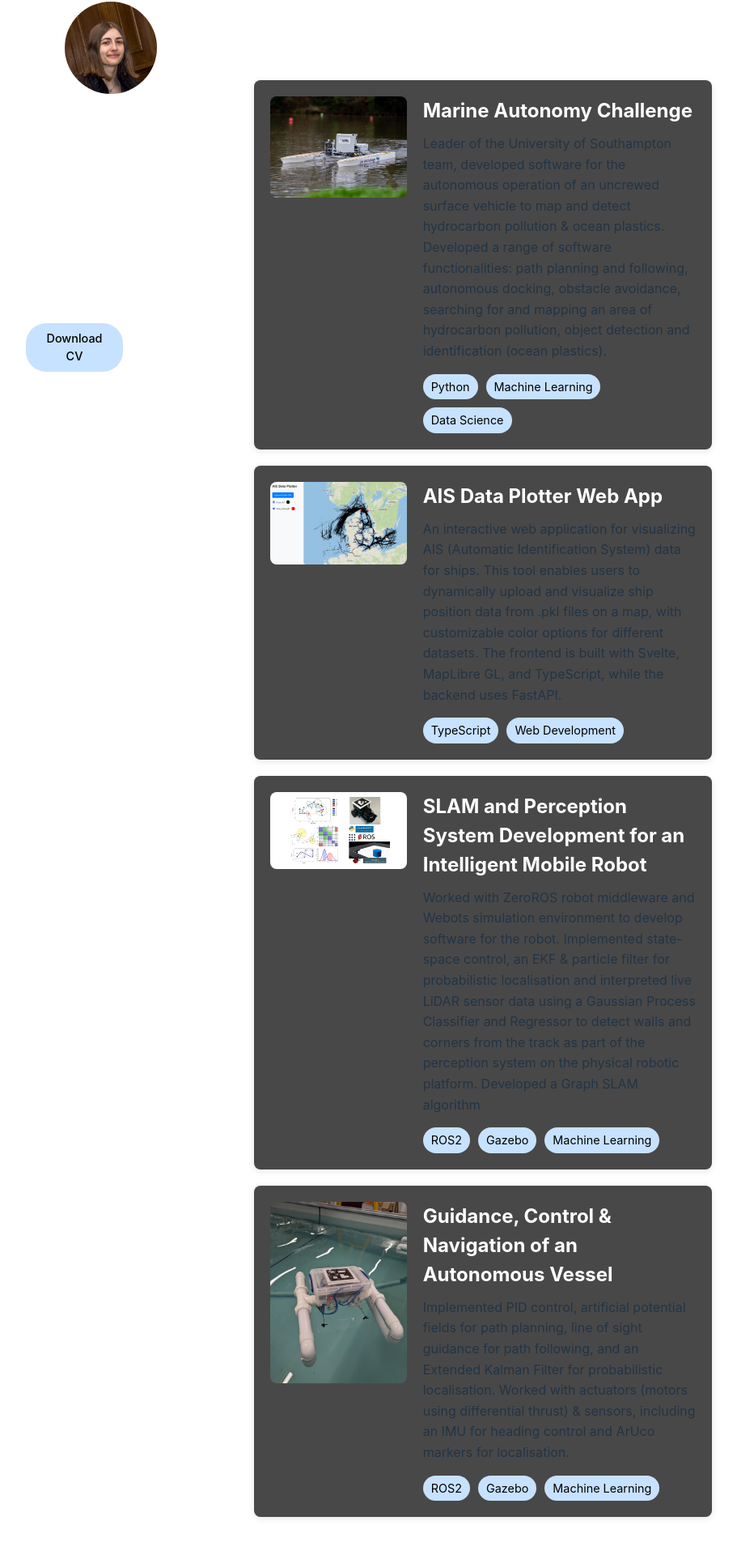
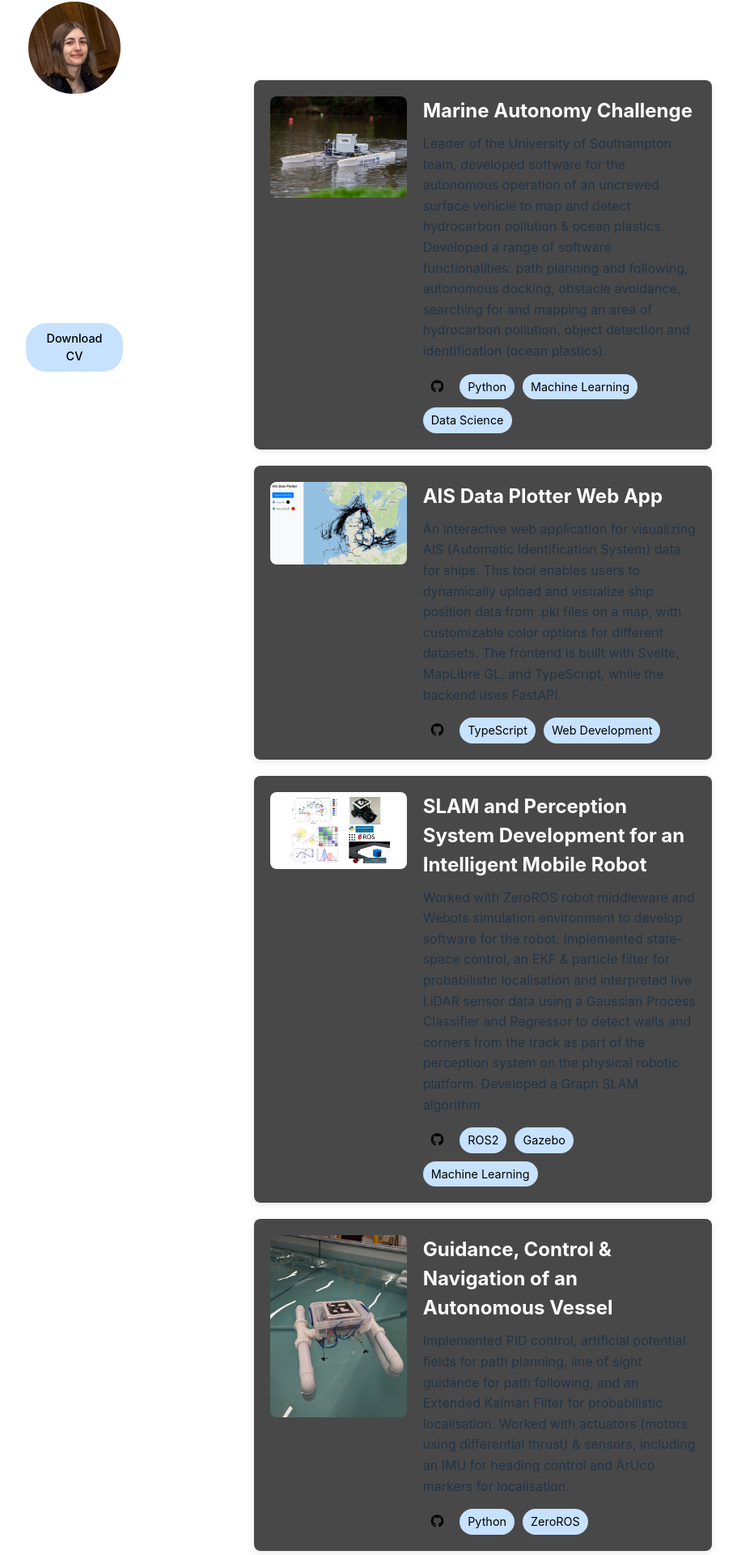
Before and after one commit to Nefelie/portfolio-app, a Svelte app: page / in a window 1280 px wide. Shown: the part 81-2001 px from the top of the page at 81% size, without its empty margins (168-1079 px from the left). Built offline with nearby package versions, Linux system fonts and the light colour scheme.

Commit message:
github project links

```diff
--- a/src/App.svelte
+++ b/src/App.svelte
@@ -53,7 +53,7 @@
       <section id="projects">
         <h2>Projects</h2>
 
-        <!-- Example Project 1 -->
+        <!-- Marine Autonomy Challenge Project -->
         <div class="project">
           <div class="project-image">
             <img
@@ -72,15 +72,24 @@
               an area of hydrocarbon pollution, object detection and
               identification (ocean plastics).
             </p>
+            <div class="skills-container">
               <div class="skills">
+                <a
+                  href="https://github.com/Nefelie/MAChallengeV3"
+                  target="_blank"
+                  class="skill-tag github-link"
+                >
+                  <i class="fa-brands fa-github"></i>
+                </a>
                 <span class="skill-tag">Python</span>
                 <span class="skill-tag">Machine Learning</span>
                 <span class="skill-tag">Data Science</span>
               </div>
             </div>
           </div>
+        </div>
 
-        <!-- Example Project 2 -->
+        <!-- AIS Data Plotter Web App Project -->
         <div class="project">
           <div class="project-image">
             <img
@@ -98,14 +107,23 @@
               datasets. The frontend is built with Svelte, MapLibre GL, and
               TypeScript, while the backend uses FastAPI.
             </p>
+            <div class="skills-container">
               <div class="skills">
+                <a
+                  href="https://github.com/Nefelie/ais-plotter"
+                  target="_blank"
+                  class="skill-tag github-link"
+                >
+                  <i class="fa-brands fa-github"></i>
+                </a>
                 <span class="skill-tag">TypeScript</span>
                 <span class="skill-tag">Web Development</span>
               </div>
             </div>
           </div>
+        </div>
 
-        <!-- Example Project 3 -->
+        <!-- SLAM and Perception System Project -->
         <div class="project">
           <div class="project-image">
             <img src="/portfolio-app/assets/img/imr.jpg" alt="Project Image" />
@@ -124,15 +142,24 @@
               corners from the track as part of the perception system on the
               physical robotic platform. Developed a Graph SLAM algorithm
             </p>
+            <div class="skills-container">
               <div class="skills">
+                <a
+                  href="https://github.com/Nefelie/slam-wheeled-robot"
+                  target="_blank"
+                  class="skill-tag github-link"
+                >
+                  <i class="fa-brands fa-github"></i>
+                </a>
                 <span class="skill-tag">ROS2</span>
                 <span class="skill-tag">Gazebo</span>
                 <span class="skill-tag">Machine Learning</span>
               </div>
             </div>
           </div>
+        </div>
 
-        <!-- Example Project 3 -->
+        <!-- Autonomous Vessel Project -->
         <div class="project">
           <div class="project-image">
             <img src="/portfolio-app/assets/img/mr.jpg" alt="Project Image" />
@@ -146,19 +173,27 @@
               actuators (motors using differential thrust) & sensors, including
               an IMU for heading control and ArUco markers for localisation.
             </p>
+            <div class="skills-container">
               <div class="skills">
-              <span class="skill-tag">ROS2</span>
-              <span class="skill-tag">Gazebo</span>
-              <span class="skill-tag">Machine Learning</span>
+                <a
+                  href="https://github.com/Nefelie/gnc-autonomous-vessel"
+                  target="_blank"
+                  class="skill-tag github-link"
+                >
+                  <i class="fa-brands fa-github"></i>
+                </a>
+                <span class="skill-tag">Python</span>
+                <span class="skill-tag">ZeroROS</span>
               </div>
             </div>
           </div>
-      </section>
+        </div>
 
         <!-- <section id="skills">
         <h2>Skills</h2>
         <p>List skills here...</p>
       </section> -->
+      </section>
     </main>
   </div>
 </div>
@@ -244,14 +279,14 @@
     background-color: #00000000;
   }
 
-  .profile-pic {
+  .sidebar .profile-pic {
     width: 120px;
     height: 120px;
     border-radius: 50%;
     border: 3px solid #ffffff;
     object-fit: cover;
     margin-bottom: 15px;
-    align-self: center;
+    align-self: flex-start; /* Change from center to left-aligned for web version */
   }
 
   .sidebar h3 {
@@ -350,6 +385,7 @@
     flex: 1;
     max-width: 200px;
     margin-right: 20px;
+    position: relative;
   }
 
   .project-image img {
@@ -359,6 +395,52 @@
     object-fit: cover;
   }
 
+  .project-image {
+    position: relative;
+  }
+
+  .project-github-link {
+    position: absolute;
+    bottom: 10px;
+    left: 50%;
+    transform: translateX(-50%);
+    text-align: center;
+    width: 100%;
+  }
+
+  .github-link {
+    color: #c7e2ff;
+    padding: 5px 10px;
+    border-radius: 20px;
+    font-size: 0.9rem;
+    display: inline-flex;
+    align-items: center;
+    gap: 5px;
+    text-decoration: none;
+    background-color: transparent;
+    border: none;
+    transition: color 0.3s ease;
+  }
+
+  .skills .github-link {
+    background-color: #1a1a1a00 !important;
+    /* padding: 0; */
+  }
+
+  .github-link:hover {
+    color: #ffffff;
+    cursor: pointer;
+  }
+
+  .github-link i {
+    font-size: 1rem;
+    /* margin-right: 3px; */
+  }
+
+  .skills-container {
+    display: flex;
+    flex-wrap: wrap;
+  }
   .project-details {
     flex: 2;
     text-align: left;
@@ -441,6 +523,7 @@
     .sidebar .profile-pic {
       width: 150px;
       height: 150px;
+      align-self: center;
     }
 
     .sidebar h3,
```
Lines whose indentation alone changed are shown as unchanged.
